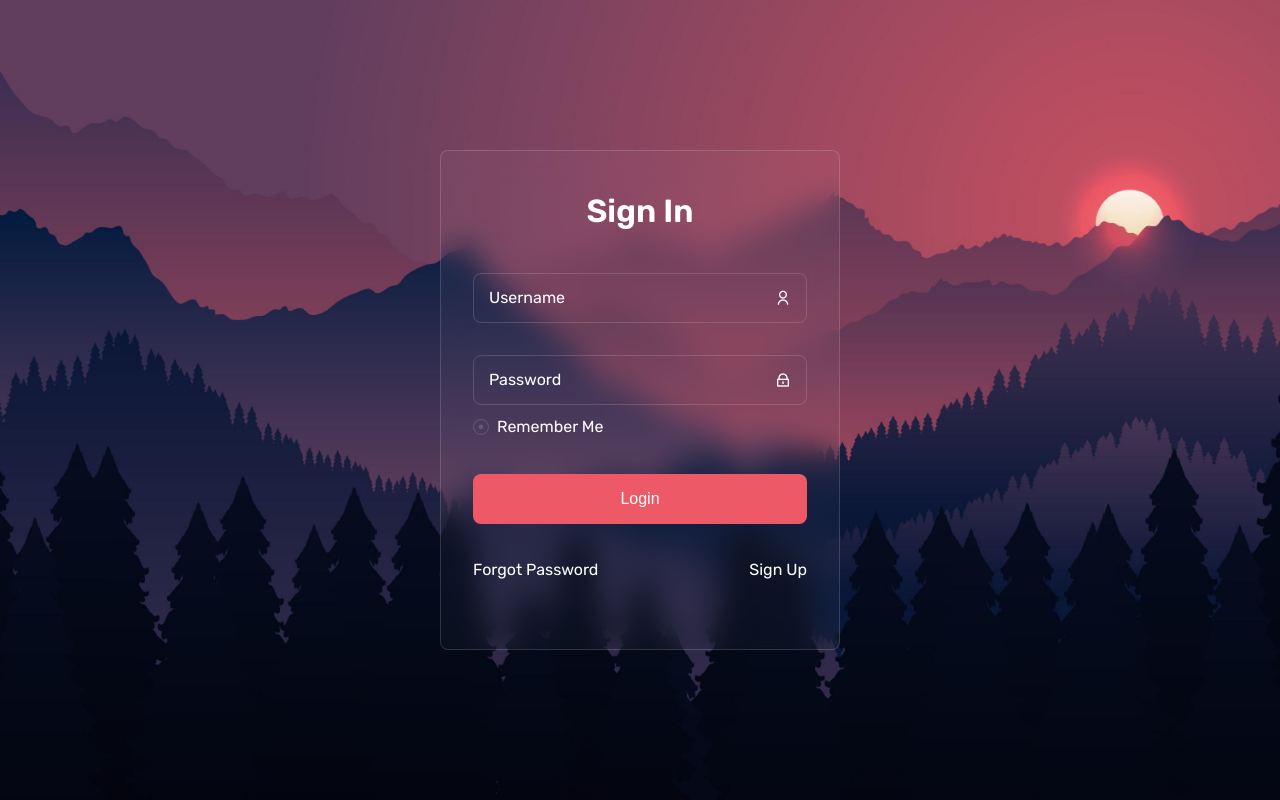
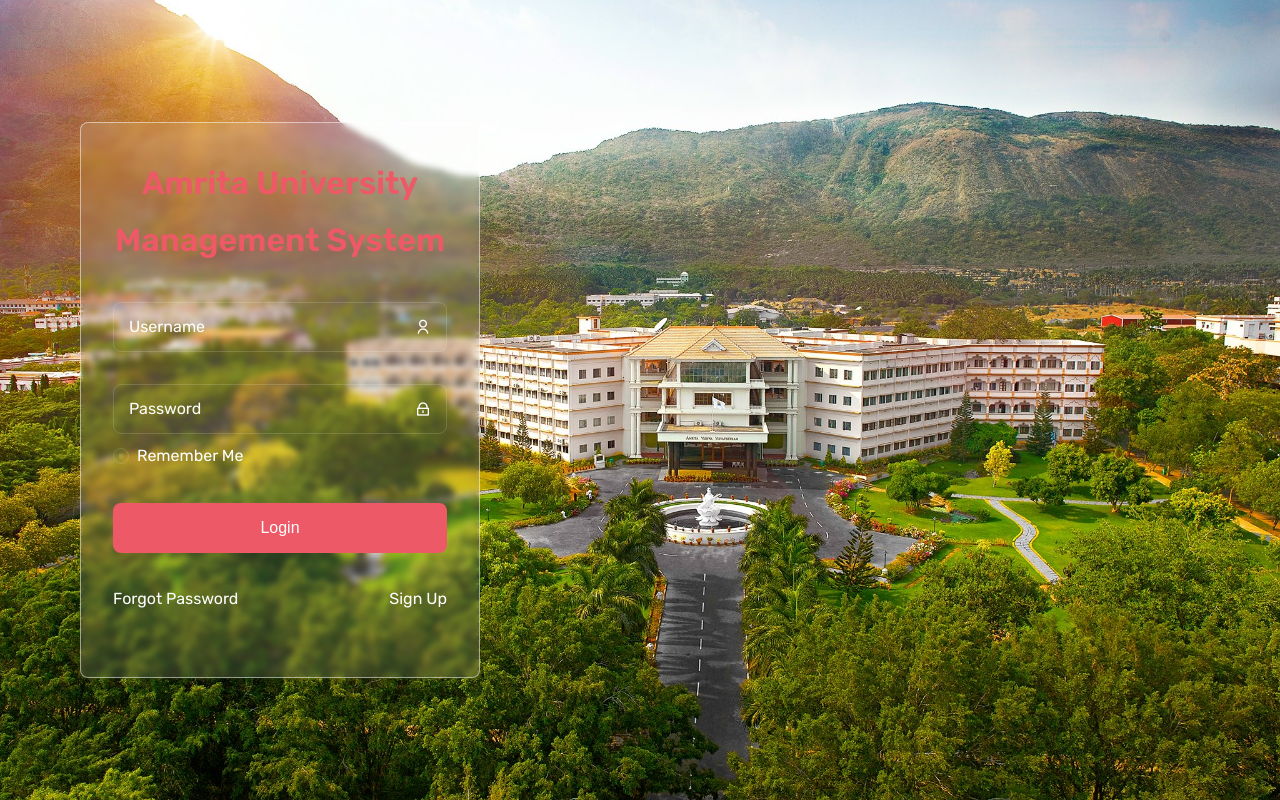
Before and after one commit to IAmRiteshKoushik/CSSPractice, a plain HTML site: page proj1-login-form/index.html in a window 1280 px wide. Drawn offline with nearby package versions, Linux system fonts and the light colour scheme.

Commit message:
Modified to suit AUMS
The login form project form project has been modified to suit the looks of a rudimentary Amrita University Management System

```diff
--- a/proj1-login-form/index.html
+++ b/proj1-login-form/index.html
@@ -4,7 +4,7 @@
     <meta charset="UTF-8">
     <meta http-equiv="X-UA-Compatible" content="IE=edge">
     <meta name="viewport" content="width=device-width, initial-scale=1.0">
-    <title>Animated Login Form</title>
+    <title>AUMS Login Page</title>
     <!-- CSS Stylesheet -->
     <link rel="stylesheet" href="style.css">
     <!-- icons in the webpage -->
@@ -16,13 +16,13 @@
         <div class="form-wrapper">
 
             <!-- Background Image -->
-            <img src="assets/bg.jpg" alt="background">
+            <img src="assets/bg2.jpg" alt="background">
 
             <!-- Login Form -->
             <div class="login">
 
                 <!-- Form Header -->
-                <h1>Sign In</h1>
+                <h1 id="form-name">Amrita University Management System</h1>
 
                 <form action="">
                     <!-- Username Field -->
--- a/proj1-login-form/style.css
+++ b/proj1-login-form/style.css
@@ -57,7 +57,7 @@ a{
     the flexbox. Also, helps with reponsiveness */
     display: flex;
     align-items: center;
-    justify-content: center;
+    justify-content: left;
     height: 100vh;
 }
 
@@ -76,15 +76,20 @@ a{
 
 .login{
     position: relative;
+    margin-left: 80px;
     max-width: 400px;
     width: 100%;
     padding: 2em;
     text-align: center;
-    background-color: rgb(255 255 255 / 3%);
-    border: 1px solid rgb(255 255 255 / 15%);
-    backdrop-filter: blur(15px);
+    background-color: rgb(255 255 255 / 10%);
+    border: 1px solid rgb(255 255 255 / 50%);
+    backdrop-filter: blur(3px);
     -webkit-backdrop-filter: blur(15px);
     border-radius: var(--radius);
+}
+
+h1 {
+    color: var(--primary-color);
 }
 
 form > div{
```
Also changed, not shown: proj1-login-form/assets/bg2.jpg (added).
